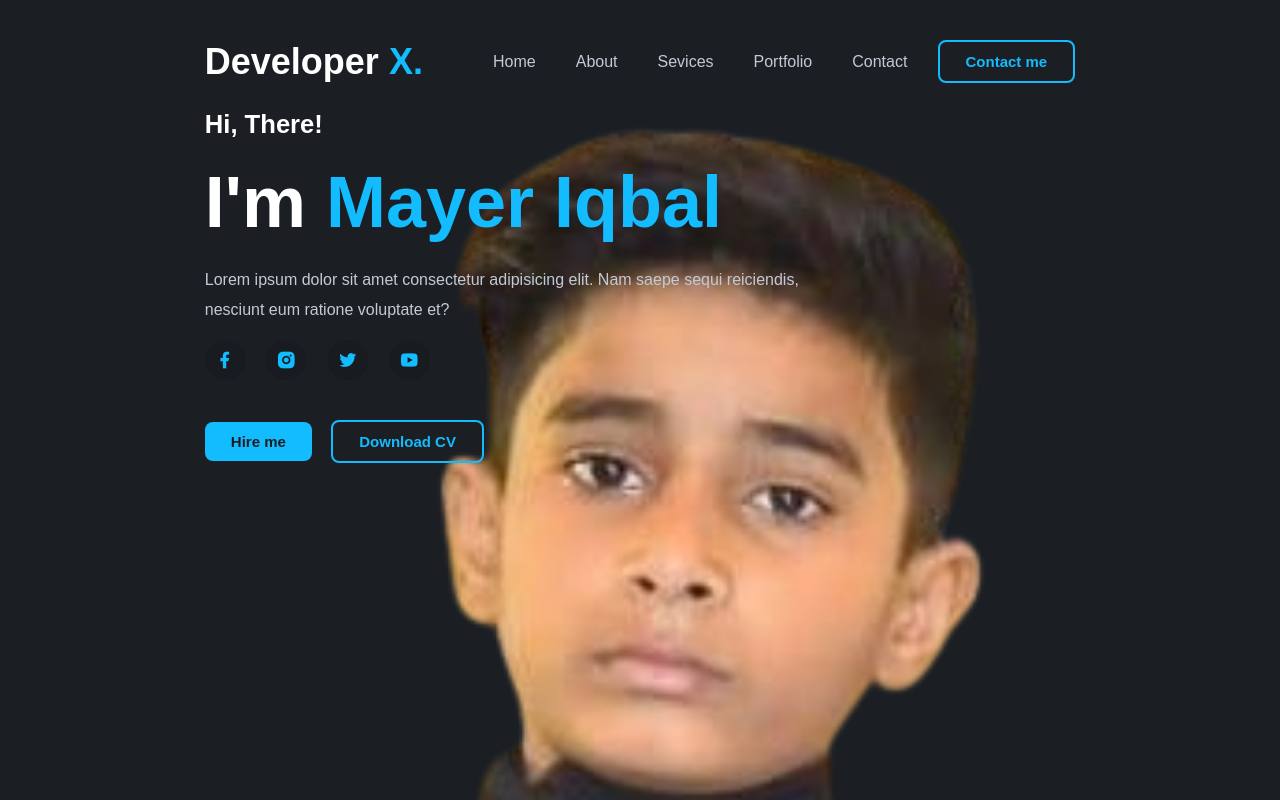
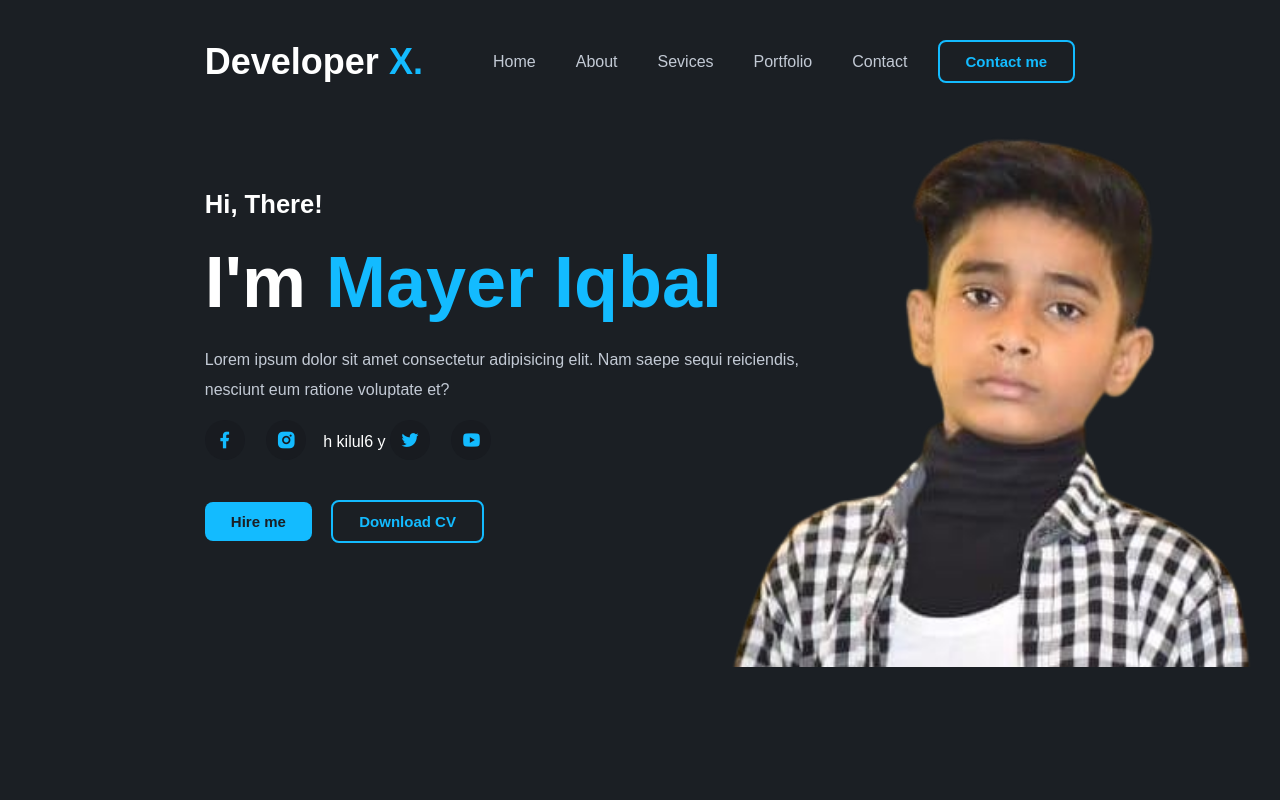
Before and after one commit to mayeriqbal/HTML-and-CSS, a plain HTML site: page full portfolio website/index.html in a window 1280 px wide. Shown: the top 800 px of the page. Drawn offline with nearby package versions, Linux system fonts and the light colour scheme.

Commit message:
update full portfolio website

```diff
--- a/full portfolio website/index.html
+++ b/full portfolio website/index.html
@@ -50,16 +50,23 @@
          nesciunt eum ratione voluptate et? </p>
          <div class="social">
           <a href="#"><i class="ri-facebook-fill"></i></a>
-          <a href="#"><i class="ri-instagram-fill"></i></a>
+          <a href="#"><i class="ri-instagram-fill"></i></a>h kilul6 y
           <a href="#"><i class="ri-twitter-fill"></i></a>
           <a href="#"><i class="ri-youtube-fill"></i></a>
          </div>
          <div class="main-btn">
           <a href="#" class="btn">Hire me</a>
           <a href="#" class="btn btn2">Download CV</a>
-         </div>
+       </div>
+       </div>
+       <div class="img-col">
+        <img src="mayer.png">
+       </div>
+     </section>
 
-     </div>
+     <!---about--->
+     <section class="about">
+
      </section>
     <!---js link--->
     <script src="script.js"></script>
--- a/full portfolio website/style.css
+++ b/full portfolio website/style.css
@@ -87,10 +87,9 @@ section{
 .hero{
     height: 100vh;
     width: 100%;
-    background: url(mayer.png);
-    background-position: top right;
-    background-size: cover;
-    justify-content: flex-start;
+}
+.main-content{
+    margin-top: 80px;
 }
 .main-content h4{
     font-size: 1.6rem;
@@ -159,3 +158,11 @@ section{
     background: var(--main-color);
     color: var(--bg-color);
 }
+.img-col{
+    position: absolute;
+    top: 10%;
+    left: 55%;
+}
+.img-col img{
+    width: 170%;
+}
```
